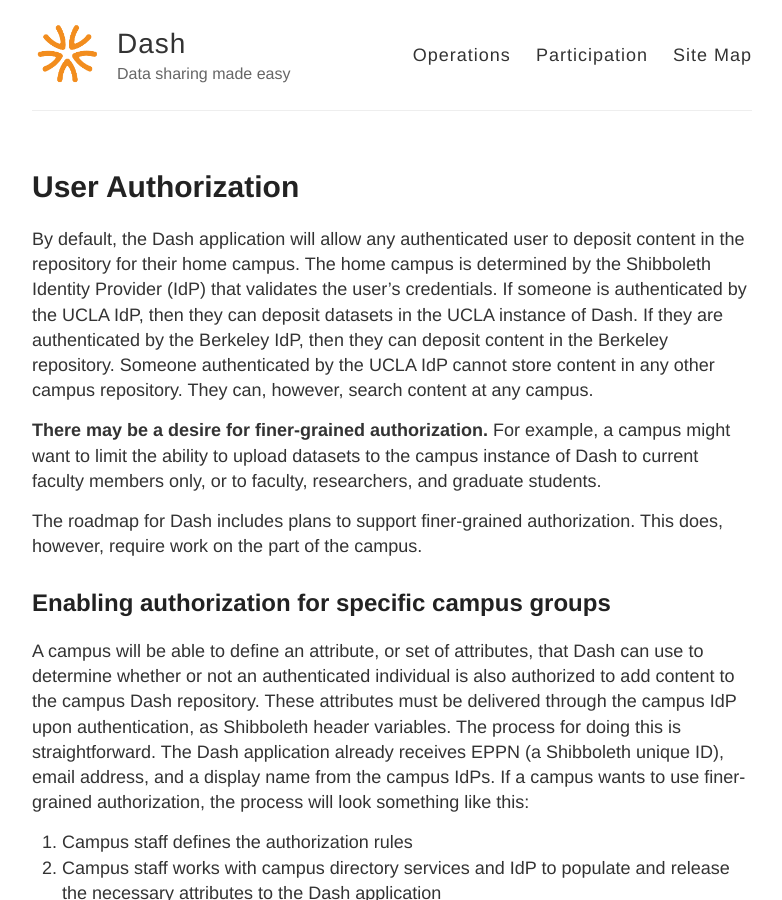
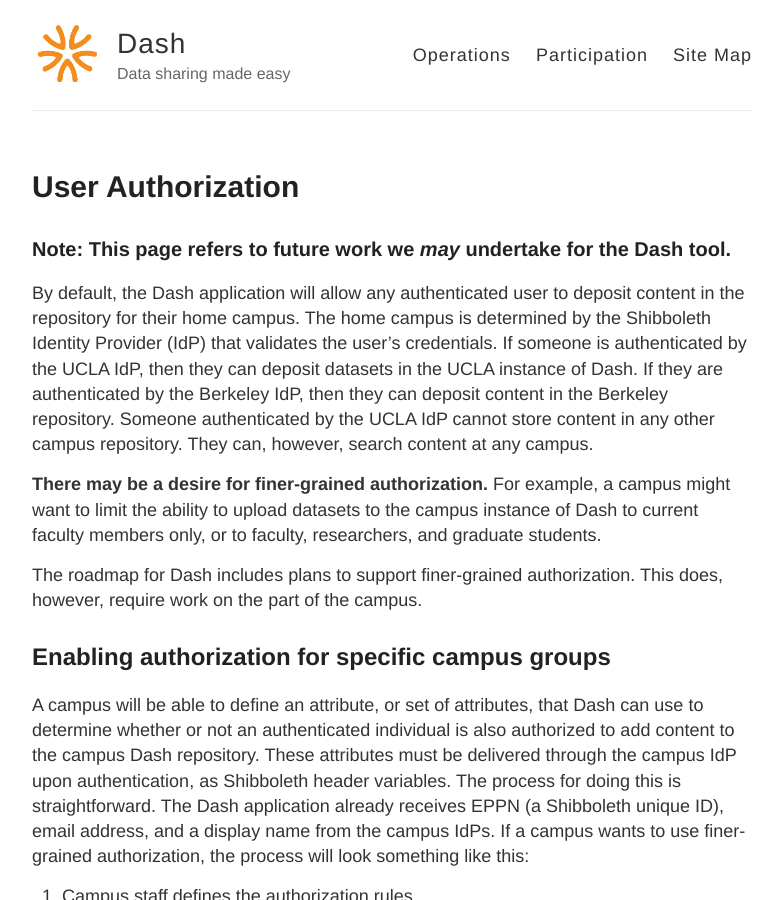
Before and after one commit to CDLUC3/dash, a Jekyll site: the page built from user-authorization.md, in a window 1280 px wide and 900 px high. Shown: the whole window, without its empty margins (248-1030 px from the left). Built offline with Jekyll 4.4.1, drawn with Linux system fonts in a browser that asks for light colours.

Commit message:
add disclaimer at top

```diff
--- a/user-authorization.md
+++ b/user-authorization.md
@@ -3,6 +3,8 @@ layout: page
 title: User Authorization
 permalink: /user-authorization/
 ---
+
+### Note: This page refers to future work we _may_ undertake for the Dash tool.
 
 By default, the Dash application will allow any authenticated user to deposit content in the repository for their home campus. The home campus is determined by the Shibboleth Identity Provider (IdP) that validates the user's credentials. If someone is authenticated by the UCLA IdP, then they can deposit datasets in the UCLA instance of Dash. If they are authenticated by the Berkeley IdP, then they can deposit content in the Berkeley repository. Someone authenticated by the UCLA IdP cannot store content in any other campus repository. They can, however, search content at any campus.
 
```
